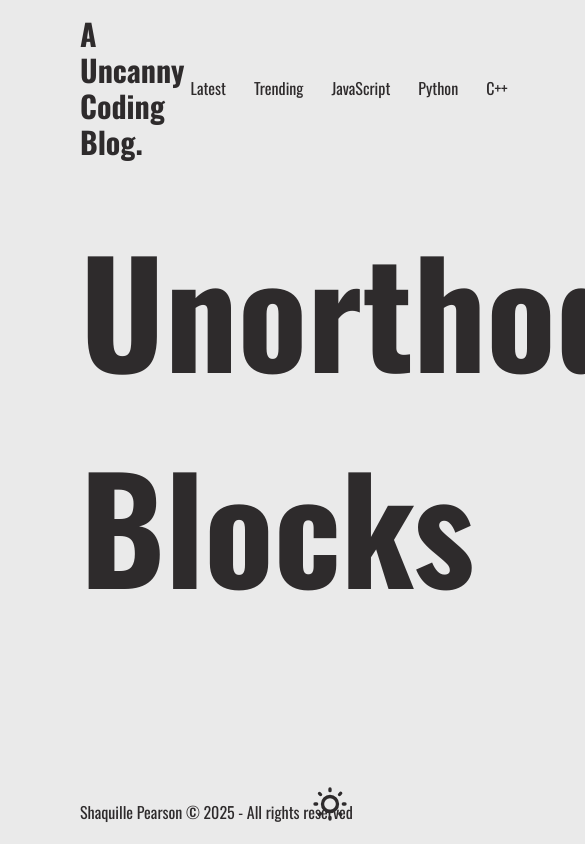
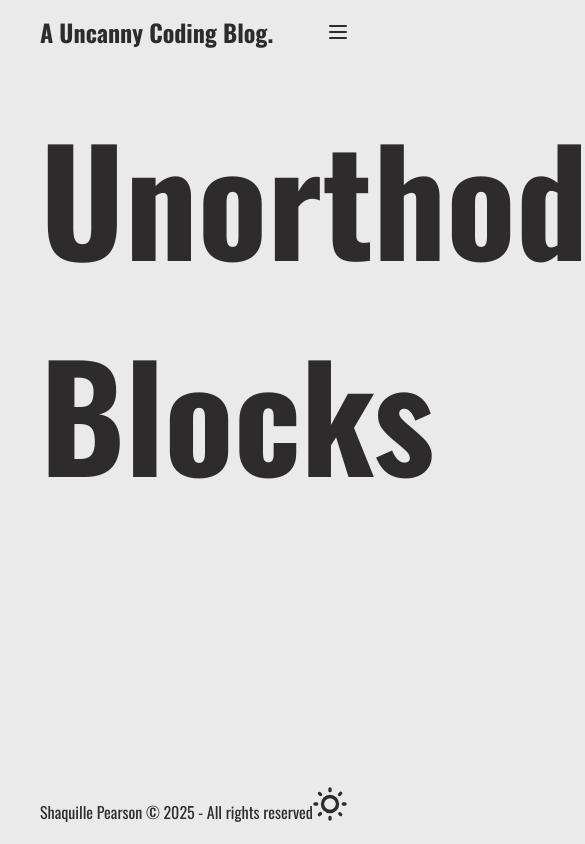
Before and after one commit to SV592/blog-app, a Next.js app: page / in a window 390 px wide. Shown: the top 844 px of the page, 585 px wide, since content can reach past the window. Built offline with nearby package versions, Linux system fonts and the light colour scheme.

Commit message:
navbar responsive

```diff
--- a/src/app/components/Footer/Footer.tsx
+++ b/src/app/components/Footer/Footer.tsx
@@ -1,10 +1,14 @@
 import React from 'react'
 
-const Footer = () => {
+// Footer component displays a fixed footer at the bottom of the page
+const Footer: React.FC = () => {
   return (
+    // Fixed 5 units from the bottom of the viewport
     <footer className="fixed bottom-5">
         <div className="flex">
+            {/* Aside contains the copyright */}
             <aside className="flex gap-2 items-center">
+              {/* Display current year dynamically */}
               <p>Shaquille Pearson © {new Date().getFullYear()} - All rights reserved</p>
             </aside>
         </div>
--- a/src/app/components/NavBar/Navbar.tsx
+++ b/src/app/components/NavBar/Navbar.tsx
@@ -1,22 +1,72 @@
 "use client";
 import React from "react";
+import { useState } from "react";
 
+// Navbar component using Tailwind CSS for styling
+const Header: React.FC = () => {
+  // State to manage the visibility of the mobile menu
+  const [menuOpen, setMenuOpen] = useState(false);
 
-// Navbar with tailwind
-const Header = () => {
+  // Function to toggle the menu's open/close state
+  const toggleMenu = () => {
+    setMenuOpen(!menuOpen);
+  };
+
   return (
-    <nav className="flex pt-4 items-center place-content-between">
-      <h1 className="text-3xl font-bold">A Uncanny Coding Blog.</h1>
-      <div className="flex gap-4 cursor-pointer">
+    // Navigation bar container with flex layout
+    <nav className="flex pt-4 items-center place-content-between relative gap-4 min-w-[300px]">
+      {/* Blog title */}
+      <h1 className="text-2xl md:text-3xl font-bold">A Uncanny Coding Blog.</h1>
+
+      {/* Navigation links */}
+      <div className="hidden md:flex gap-4 cursor-pointer">
+
+        {/* Link to latest posts */}
         <a className="nav-links">Latest</a>
+
+        {/* Link to trending posts */}
         <a className="nav-links">Trending</a>
+
+        {/* Link to JavaScript category */}
         <a className="nav-links">JavaScript</a>
+
+        {/* Link to Python category */}
         <a className="nav-links">Python</a>
+
+        {/* Link to C++ category */}
         <a className="nav-links">C++</a>
       </div>
+
+      {/* Hamburger Icon (Shown on small screens, hidden on medium and larger) */}
+      <button
+        onClick={toggleMenu}
+        className="md:hidden z-10 overflow-hidden" // Added z-index
+        aria-label="Toggle navigation menu"
+      >
+        {/* Toggle between hamburger icon and 'X' icon based on menuOpen state */}
+        <svg className="h-6 w-6 fill-current" viewBox="0 0 24 24" stroke="currentColor">
+          {menuOpen ? (
+            <path strokeLinecap="round" strokeLinejoin="round" strokeWidth="2" d="M6 18L18 6M6 6l12 12" />
+          ) : (
+            <path strokeLinecap="round" strokeLinejoin="round" strokeWidth="2" d="M4 6h16M4 12h16M4 18h16" />
+          )}
+        </svg>
+      </button>
+
+      {/* Mobile Navigation Links (Shown only when menuOpen is true) */}
+      {menuOpen && (
+        <div className="md:hidden absolute top-full right-0 w-full rounded-sm bg-[#2E2B2C] dark:bg-[#EAEAEA] shadow-lg p-4 flex flex-col z-50 cursor-pointer">
+          {/* Apply nav-links style, but also make them block for full width and add padding */}
+          <a className="nav-links block py-2 px-4 text-center" onClick={toggleMenu}>Latest</a>
+          <a className="nav-links block py-2 px-4 text-center" onClick={toggleMenu}>Trending</a>
+          <a className="nav-links block py-2 px-4 text-center" onClick={toggleMenu}>JavaScript</a>
+          <a className="nav-links block py-2 px-4 text-center" onClick={toggleMenu}>Python</a>
+          <a className="nav-links block py-2 px-4 text-center" onClick={toggleMenu}>C++</a>
+        </div>
+      )}
+
     </nav>
   )
 }
 
-
 export default Header
--- a/src/app/components/ThemeToggle/ThemeToggle.tsx
+++ b/src/app/components/ThemeToggle/ThemeToggle.tsx
@@ -4,9 +4,9 @@ import { useTheme } from 'next-themes';
 
 
 export const ThemeToggle = () => {
-  const { theme, setTheme } = useTheme(); // current theme and setter from the hook
+  const { theme, setTheme } = useTheme(); // Current theme and setter from the hook
 
-  // handle toggle change
+  // Handle toggle change
   const handleToggle = (e: React.ChangeEvent<HTMLInputElement>) => {
     const isChecked = e.target.checked;
     setTheme(isChecked ? 'myDarkTheme' : 'myLightTheme');
@@ -17,10 +17,10 @@ export const ThemeToggle = () => {
 
   return (
     <label className="swap swap-rotate fixed bottom-5 right-10 rounded-sm">
-        {/*checkbox controls the state */}
+        {/*Checkbox controls the state */}
         <input type="checkbox" className="theme-controller" checked={isDarkTheme} onChange={handleToggle}/>
 
-        {/* sun icon */}
+        {/* Sun icon */}
         <svg
           className="swap-off h-10 w-10 fill-current"
           xmlns="http://www.w3.org/2000/svg"
@@ -29,7 +29,7 @@ export const ThemeToggle = () => {
             d="M5.64,17l-.71.71a1,1,0,0,0,0,1.41,1,1,0,0,0,1.41,0l.71-.71A1,1,0,0,0,5.64,17ZM5,12a1,1,0,0,0-1-1H3a1,1,0,0,0,0,2H4A1,1,0,0,0,5,12Zm7-7a1,1,0,0,0,1-1V3a1,1,0,0,0-2,0V4A1,1,0,0,0,12,5ZM5.64,7.05a1,1,0,0,0,.7.29,1,1,0,0,0,.71-.29,1,1,0,0,0,0-1.41l-.71-.71A1,1,0,0,0,4.93,6.34Zm12,.29a1,1,0,0,0,.7-.29l.71-.71a1,1,0,1,0-1.41-1.41L17,5.64a1,1,0,0,0,0,1.41A1,1,0,0,0,17.66,7.34ZM21,11H20a1,1,0,0,0,0,2h1a1,1,0,0,0,0-2Zm-9,8a1,1,0,0,0-1,1v1a1,1,0,0,0,2,0V20A1,1,0,0,0,12,19ZM18.36,17A1,1,0,0,0,17,18.36l.71.71a1,1,0,0,0,1.41,0,1,1,0,0,0,0-1.41ZM12,6.5A5.5,5.5,0,1,0,17.5,12,5.51,5.51,0,0,0,12,6.5Zm0,9A3.5,3.5,0,1,1,15.5,12,3.5,3.5,0,0,1,12,15.5Z" />
         </svg>
 
-        {/* moon icon */}
+        {/* Moon icon */}
         <svg
           className="swap-on h-10 w-10 fill-current"
           xmlns="http://www.w3.org/2000/svg"
--- a/src/app/globals.css
+++ b/src/app/globals.css
@@ -5,9 +5,9 @@
 @theme {
   /* Tailwind screen sizes config */
   --breakpoint-*: initial;
-  --breakpoint-sm: 480px;
-  --breakpoint-md: 768px;
-  --breakpoint-lg: 976px;
+  --breakpoint-sm: 448px;
+  --breakpoint-md: 865px;
+  --breakpoint-lg: 2176px;
 }
 
 
@@ -26,7 +26,7 @@ html[data-theme="myDarkTheme"] {
 }
 
 .social-links {
-  @apply px-1.5 py-0.5 gap-2 flex text-[#2E2B2C] items-center rounded-sm ease-in-out cursor-pointer bg-amber-600 mx-2 border-1 transform hover:scale-x-110 transition-transform duration-200;
+  @apply px-1.5 py-0.5 gap-2 flex text-[#2E2B2C] items-center rounded-sm ease-in-out cursor-pointer bg-amber-600 mx-2 border-1 transform hover:-translate-y-1 transition-transform duration-300;
 }
 
 
--- a/src/app/layout.tsx
+++ b/src/app/layout.tsx
@@ -7,36 +7,44 @@ import Header from "./components/Header/Header";
 import Footer from "./components/Footer/Footer";
 import "./globals.css";
 
-
+// Metadata for the website (used by Next.js for SEO)
 export const metadata: Metadata = {
   title: "A Coding Blog Website",
   description: "A fun way to shares my experiences as a software engineer.",
 };
 
+// Import Oswald font from Google Fonts with Cyrillic subset
 const oswald = Oswald({
   subsets: ['cyrillic'],
 });
 
-
+// Root layout component for the app
 export default function RootLayout({
   children,
 }: Readonly<{
   children: React.ReactNode;
 }>) {
   return (
+    // Set language and font, suppress hydration warning for SSR/CSR mismatch
     <html lang="en" className={`${oswald.className}`} suppressHydrationWarning>
-      <body suppressHydrationWarning className="transition-colors duration-300 ease-in-out mx-20">
-        {/* persists theme preferences across sessions */}
+      {/* Main body with transition and margin styling */}
+      <body suppressHydrationWarning className="transition-colors duration-300 ease-in-out mx-10">
+        {/* ThemeProvider persists theme preferences across sessions */}
         <ThemeProvider
           attribute={"data-theme"}
           defaultTheme="myLightTheme"
           enableSystem
           themes={["myLightTheme", "myDarkTheme"]}
         >
+          {/* Navigation bar at the top */}
           <Navbar />
+          {/* Main header section */}
           <Header />
+          {/* Main content area (children) */}
           {children}
+          {/* Theme toggle button */}
           <ThemeToggle />
+          {/* Footer at the bottom */}
           <Footer />
         </ThemeProvider>
       </body>
```
Also changed, not shown: src/app/components/Header/Header.tsx (+16 -0 lines).
